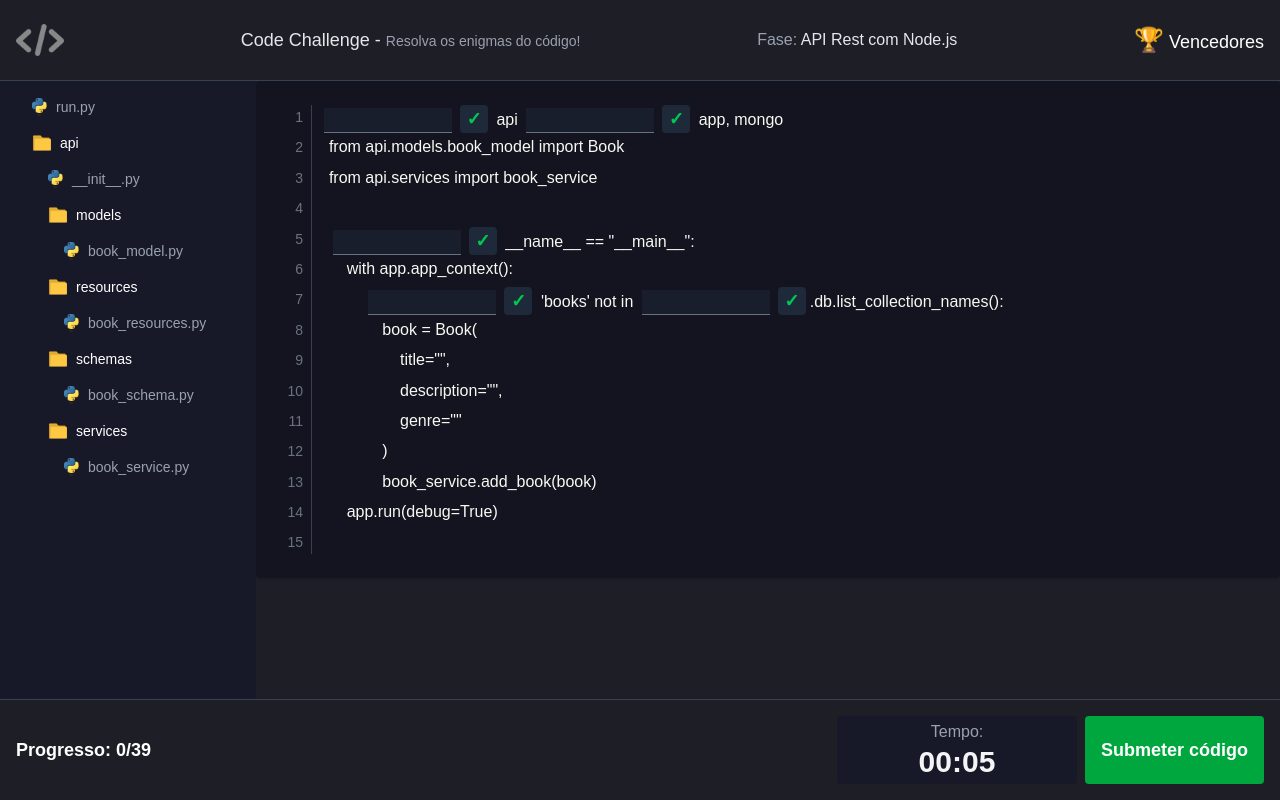
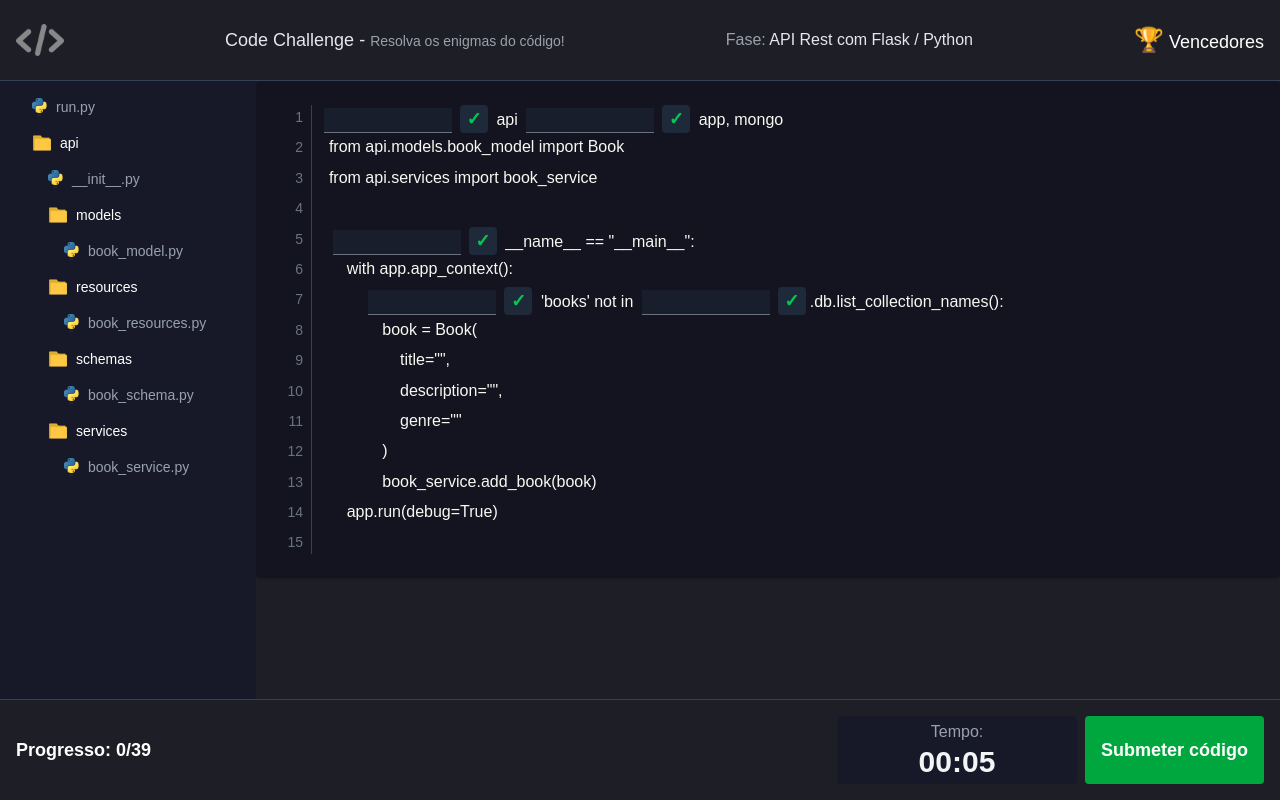
Before and after one commit to maxxdiego/code-challenge, a Next.js app: page / in a window 1280 px wide. Built offline with nearby package versions, Linux system fonts and the light colour scheme.

Commit message:
@maxxdiego

```diff
--- a/src/components/Header.tsx
+++ b/src/components/Header.tsx
@@ -16,7 +16,7 @@ export default function Header() {
           </span>
         </h1>
         <h1 className="text-gray-400 font-mono text-md">
-          Fase: <span className="text-gray-200">API Rest com Node.js</span>
+          Fase: <span className="text-gray-200">API Rest com Flask / Python</span>
         </h1>
         <Link href="/winners"><span className="text-white text-lg"><span className="text-2xl">🏆</span> Vencedores</span></Link>
       </div>
```
